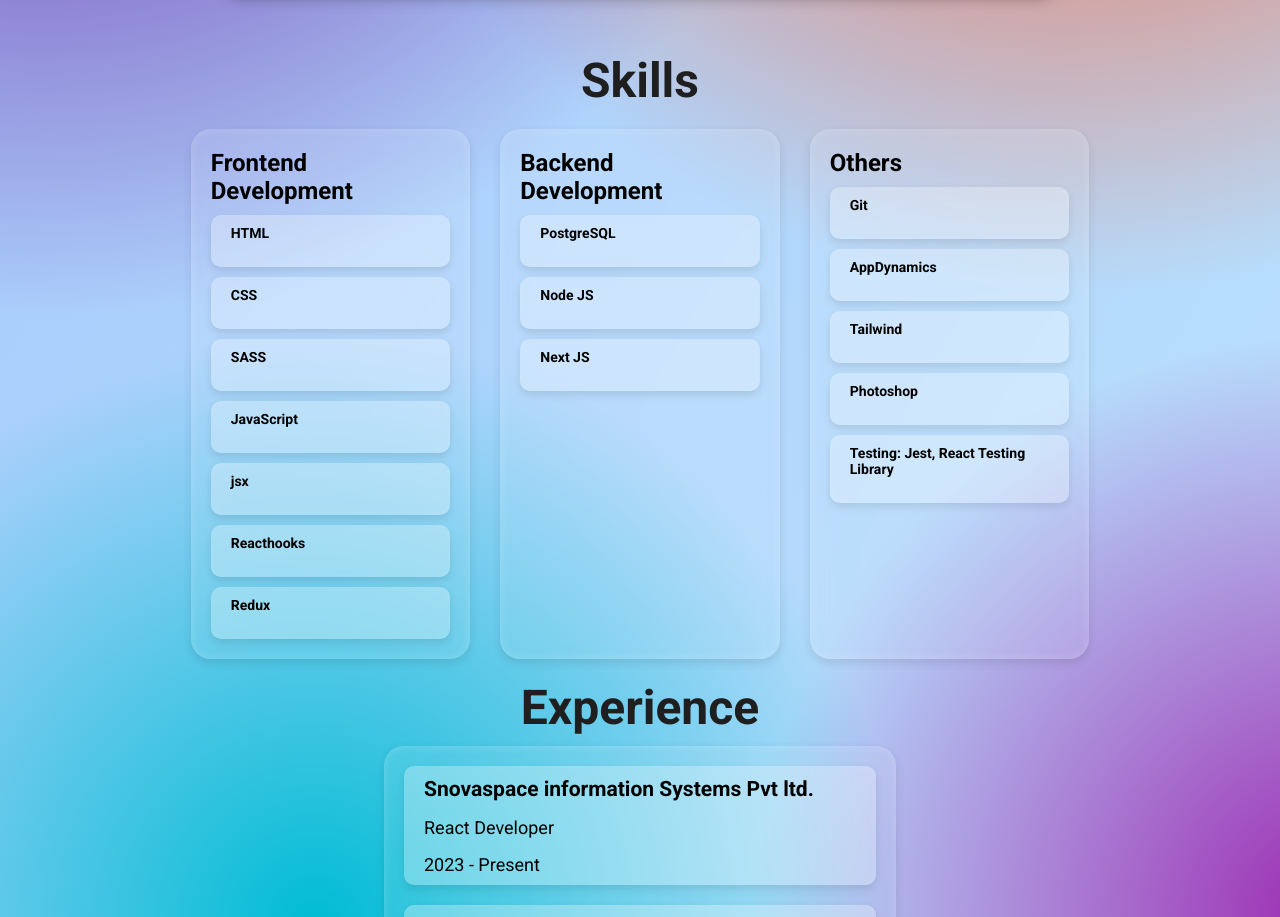
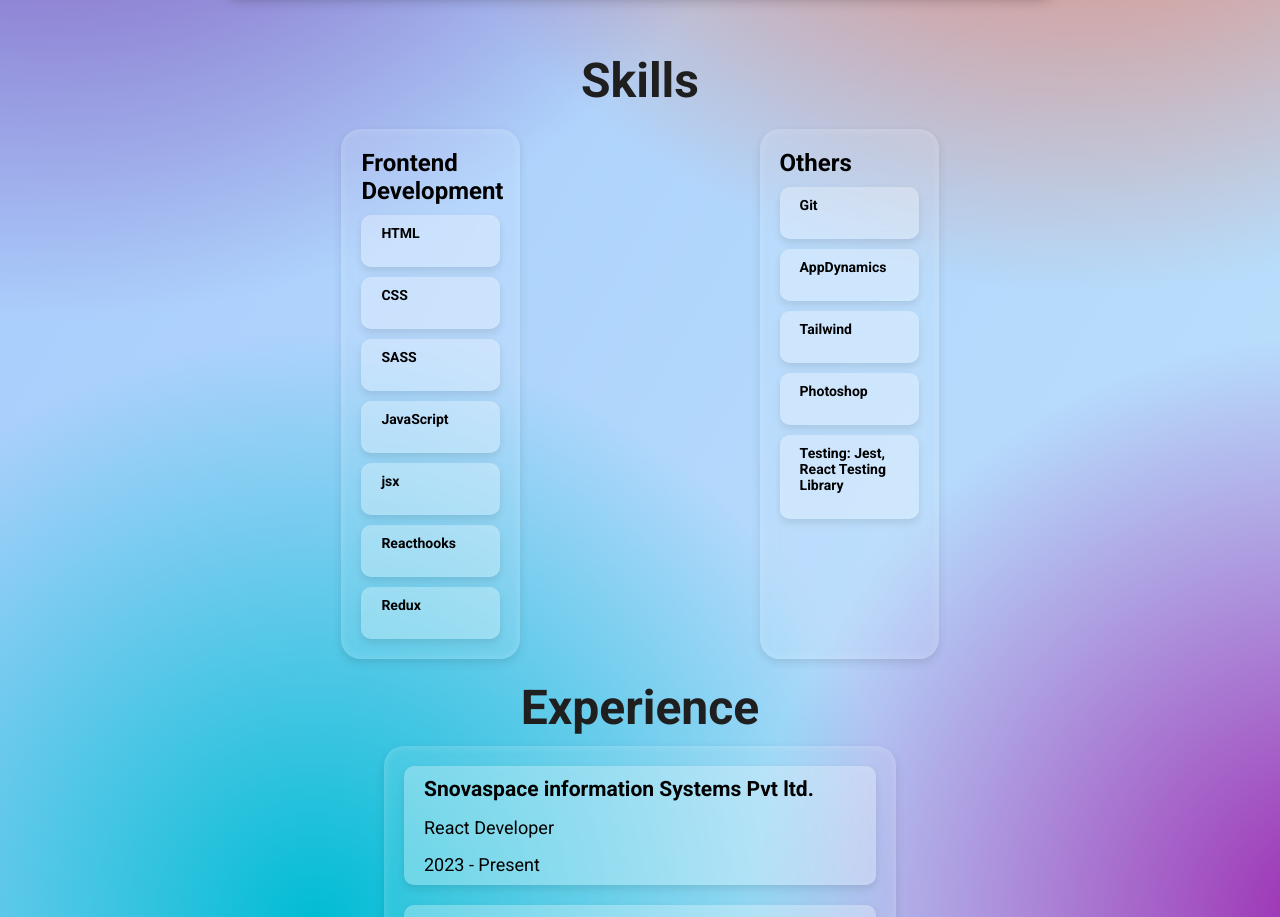
Before and after one commit to basaiteja/bast-portfolio, a React (Create React App) app: page /about in a window 1280 px wide. Shown: the part 1340-2257 px from the top of the page. Built offline with nearby package versions, Linux system fonts and the light colour scheme; the HTML template or start-up script is replaced by a standard one.

Commit message:
Update Skills.js

```diff
--- a/src/components/about/Skills.js
+++ b/src/components/about/Skills.js
@@ -16,13 +16,13 @@ const Skills = () => {
 
   ];
 
-  const backendSkills = [
+ /*  const backendSkills = [
     { name: 'PostgreSQL' },
     { name: 'Node JS'  },
     { name: 'Next JS'  },
 
   ];
-
+ */
   const otherSkills = [
     { name: 'Git'},
     { name: 'AppDynamics'},
@@ -33,7 +33,7 @@ const Skills = () => {
 
   const categories = [
     { title: 'Frontend Development', skills: frontendSkills },
-    { title: 'Backend Development', skills: backendSkills },
+  /*   { title: 'Backend Development', skills: backendSkills }, */
     { title: 'Others', skills: otherSkills },
   ];
 
```
